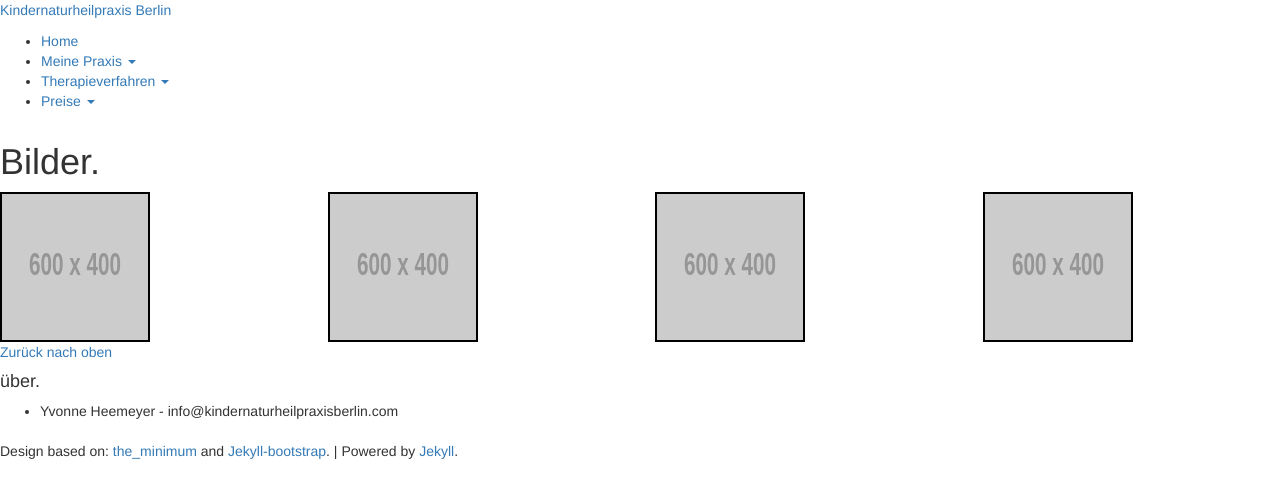
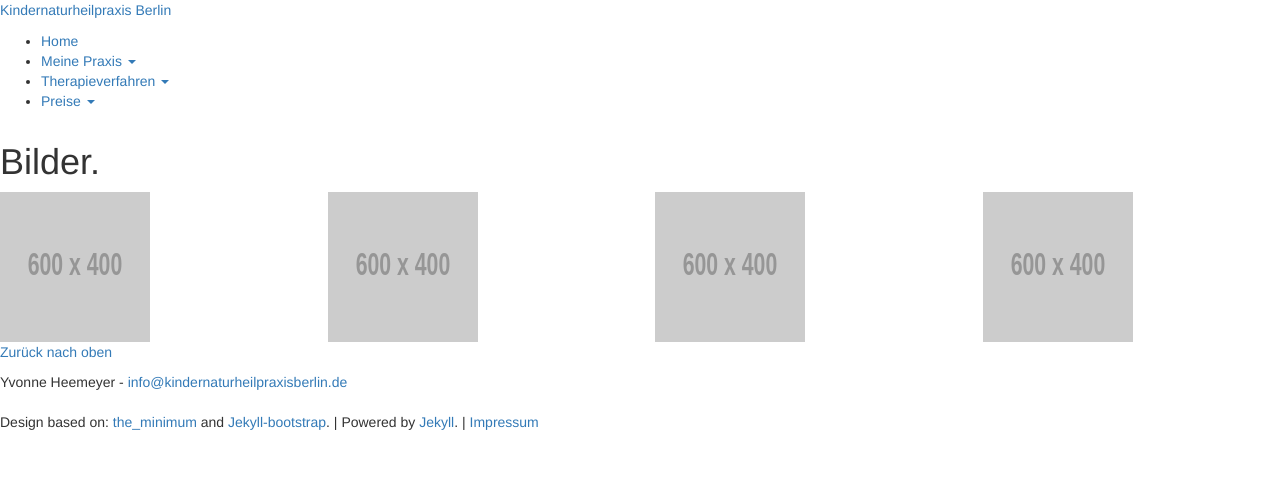
Before and after one commit to heilpraktiker/heilpraktiker.github.io, a Jekyll site: the page built from meine-praxis/bilder/index.html, in a window 1280 px wide. Shown: the top 498 px of the page. Built offline with Jekyll 4.4.1, drawn with Linux system fonts in a browser that asks for light colours; nearby versions of some CDN libraries; comment, search, counter and statistics services are not loaded.

Commit message:
modifies footer; adds imprint

```diff
--- a/_config.yml
+++ b/_config.yml
@@ -12,7 +12,7 @@
 tagline: HP Yvonne Heemeyer
 author :
   name : Yvonne Heemeyer
-  email : info@kindernaturheilpraxisberlin.com
+  email : info@kindernaturheilpraxisberlin.de
 
 # The production_url is only used when full-domain names are needed
 # such as sitemap.txt
--- a/_includes/themes/the-minimum/default.html
+++ b/_includes/themes/the-minimum/default.html
@@ -69,14 +69,11 @@
 		<div class="unit-foot">
 			<div class="unit-inner unit-foot-inner">
 				<div class="misc vcard">
-					<h4>über.</h4>
-					<ul>
-						<li class="contact"><address><span class="author fn n">{{ site.author.name }}</span> - <span class="fn email">{{ site.author.email }}</span></address></li>
-					</ul>
+          <address><span class="author fn n">{{ site.author.name }}</span> - <a href="mailto:{{site.author.email}}"><span class="fn email">{{ site.author.email }}</span></a></address>
 				</div><!-- misc -->
 				<p class="license">
 					Design based on: <a href="http://layouts-the.me">the_minimum</a> and <a href="http://jekyllbootstrap.com/">Jekyll-bootstrap</a>. |
-					Powered by <a href="https://github.com/mojombo/jekyll">Jekyll</a>.
+          Powered by <a href="https://github.com/mojombo/jekyll">Jekyll</a>. | <a href="/impressum/">Impressum</a>
 				</p>
 			</div><!-- unit-foot-inner -->
 		</div><!-- unit-foot -->
--- a/meine-praxis/bilder/index.html
+++ b/meine-praxis/bilder/index.html
@@ -9,7 +9,7 @@
 <div class="row">
   <div class="col-md-3">
     <a href="http://dummyimage.com/600x400/ddd/000" data-lightbox="test">
-      <img class="light" src="http://dummyimage.com/600x400/ddd/000" width="150" height="150" />
+      <img class="dark" src="http://dummyimage.com/600x400/ddd/000" width="150" height="150" />
     </a>
   </div>
   <div class="col-md-3">
@@ -19,7 +19,7 @@
   </div>
   <div class="col-md-3">
     <a href="http://dummyimage.com/600x400/fff/000" data-lightbox="test">
-      <img class="light" src="http://dummyimage.com/600x400/fff/000" width="150" height="150" />
+      <img class="dark" src="http://dummyimage.com/600x400/fff/000" width="150" height="150" />
     </a>
   </div>
   <div class="col-md-3">
@@ -33,9 +33,3 @@
 <script src="/assets/lightbox/js/lightbox-2.6.min.js"></script>
 
 <link href="/assets/lightbox/css/lightbox.css" rel="stylesheet" />
-
-<style>
-  img.light {
-    border: 2px solid black;
-  }
-</style>
```
Also changed, not shown: assets/themes/the-minimum/css/style.css (+12 -0 lines), impressum/index.md (added, +18 -0 lines).
